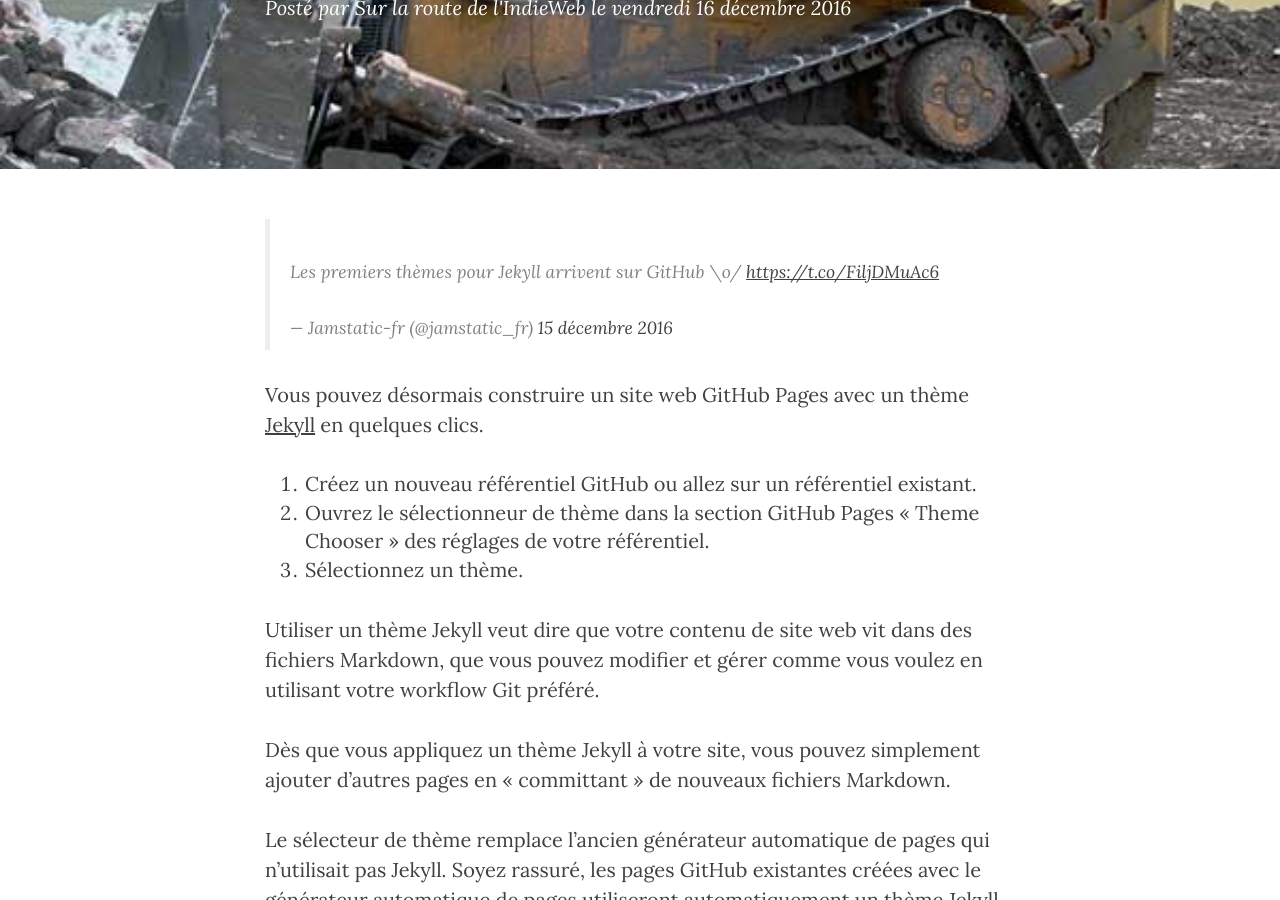
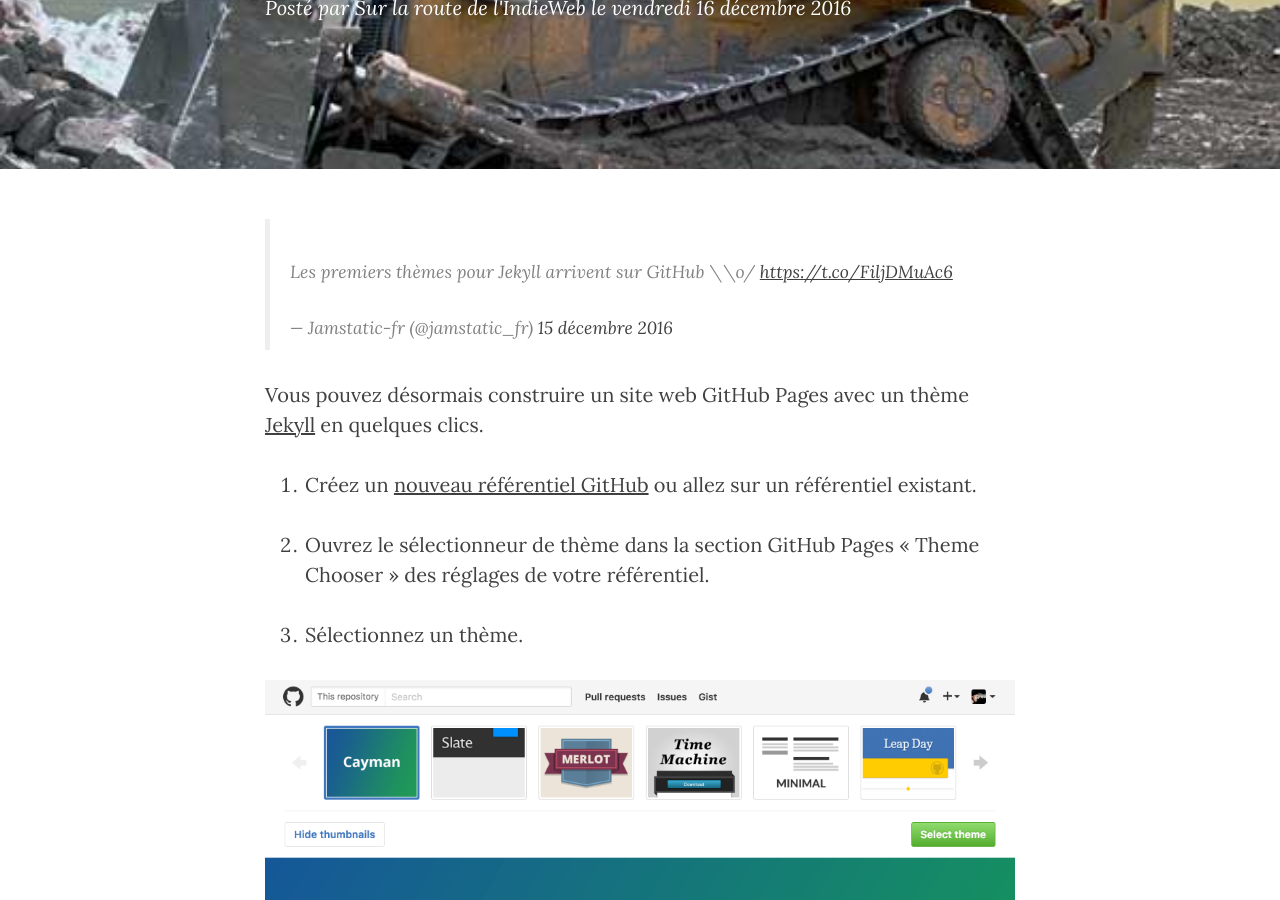
Before and after one commit to ChristopheDucamp/xtof-clean-blog, a Jekyll site: the page built from _posts/2016-12-16-nouveau-selecteur-de-themes-pour-github-pages.markdown, in a window 1280 px wide and 900 px high, scrolled down 304 px. Built offline with Jekyll 4.4.1, drawn with Linux system fonts in a browser that asks for light colours; nearby versions of some CDN libraries; comment, search, counter and statistics services are not loaded; part of the change alters nothing that is shown.

Commit message:
Updated Nouveau Selecteur De Themes Pour Github Pages

```diff
--- a/_posts/2016-12-16-nouveau-selecteur-de-themes-pour-github-pages.markdown
+++ b/_posts/2016-12-16-nouveau-selecteur-de-themes-pour-github-pages.markdown
@@ -8,17 +8,18 @@ tags:
 layout: post
 ---
 
-<blockquote class="twitter-tweet" data-lang="fr"><p lang="fr" dir="ltr">Les premiers thèmes pour Jekyll arrivent sur GitHub \o/ <a href="https://t.co/FiljDMuAc6">https://t.co/FiljDMuAc6</a></p>&mdash; Jamstatic-fr (@jamstatic_fr) <a href="https://twitter.com/jamstatic_fr/status/809514418656710658">15 décembre 2016</a></blockquote>
+<blockquote class="twitter-tweet" data-lang="fr"><p lang="fr" dir="ltr">Les premiers thèmes pour Jekyll arrivent sur GitHub \\o/ <a href="https://t.co/FiljDMuAc6">https://t.co/FiljDMuAc6</a></p>— Jamstatic-fr (@jamstatic_fr) <a href="https://twitter.com/jamstatic_fr/status/809514418656710658">15 décembre 2016</a></blockquote>
 <script async src="//platform.twitter.com/widgets.js" charset="utf-8"></script>
-
 
 Vous pouvez désormais construire un site web GitHub Pages avec un thème [Jekyll](https://jekyllrb.com) en quelques clics.
 
-  1. Créez un [nouveau référentiel GitHub](https://github.com/new) ou allez sur un référentiel existant.
-  2. Ouvrez le sélectionneur de thème dans la section GitHub Pages « Theme Chooser »  des réglages de votre référentiel.
-  3. Sélectionnez un thème.
+1. Créez un [nouveau référentiel GitHub](https://github.com/new) ou allez sur un référentiel existant.
 
+2. Ouvrez le sélectionneur de thème dans la section GitHub Pages « Theme Chooser »  des réglages de votre référentiel.
 
+3. Sélectionnez un thème.
+
+![theme-chooser-jekyll.png](/uploads/theme-chooser-jekyll.png)
 
 Utiliser un thème Jekyll veut dire que votre contenu de site web vit dans des fichiers Markdown, que vous pouvez modifier et gérer comme vous voulez en utilisant votre workflow Git préféré.
 
```
